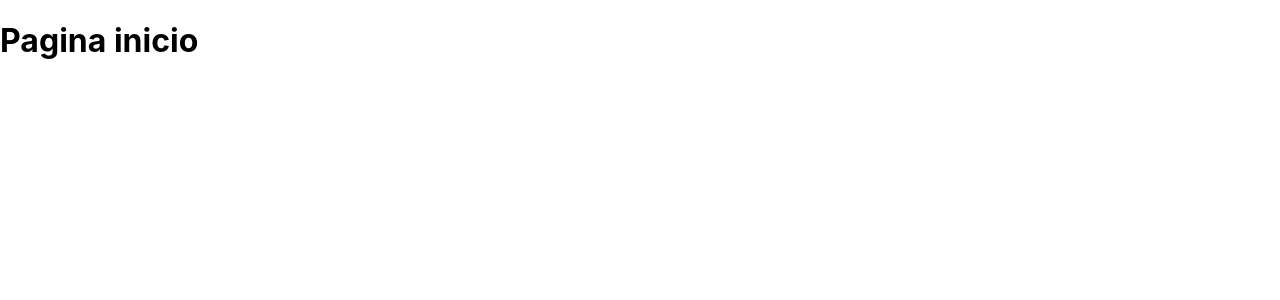
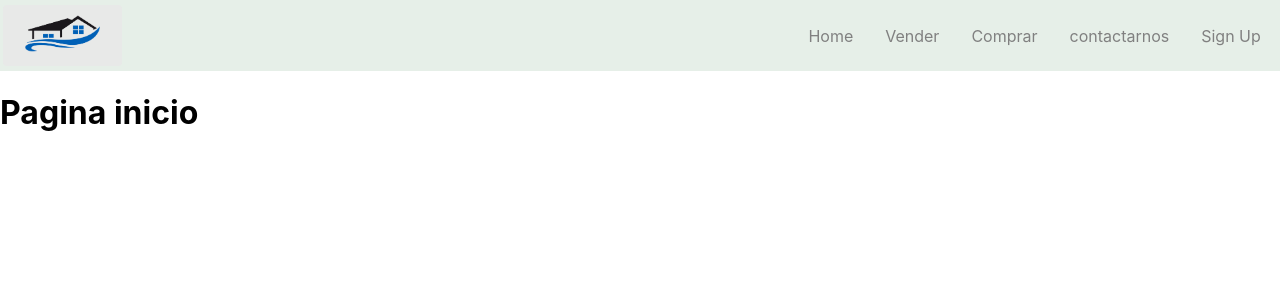
Before and after one commit to No-Country/C8-50-typescript-react, a React (Create React App) app in the folder frontend/: page / in a window 1280 px wide. Shown: the top 300 px of the page. Built offline with nearby package versions, Linux system fonts and the light colour scheme.

Commit message:
feat: BrouserRouter and Navbar styled

```diff
--- a/frontend/src/App.tsx
+++ b/frontend/src/App.tsx
@@ -1,12 +1,15 @@
-
+import { BrowserRouter, Routes, Route } from 'react-router-dom';
+import Navbar from './components/Navbar/Navbar';
 import Home from './pages/Home/home';
-
 
 function App(): any {
 	return (
-		<>
-			<Home />
-		</>
+		<BrowserRouter>
+			<Navbar />
+			<Routes>
+				<Route path='/' element={<Home />} />
+			</Routes>
+		</BrowserRouter>
 	);
 }
 
--- /dev/null
+++ b/frontend/src/components/Navbar/Navbar.tsx
@@ -0,0 +1,34 @@
+import {
+	Nav,
+	NavLink,
+	Bars,
+	NavMenu,
+	NavBtn,
+	NavBtnLink,
+	LogoImg,
+} from '../../styled-components/styled.navbarElements';
+import Logo from '../../assets/img/logo.png';
+
+const Navbar = (): any => {
+	return (
+		<>
+			<Nav>
+				<Bars />
+				<NavBtn>
+					<NavBtnLink to='/'>
+						<LogoImg className='logo' src={Logo} alt='logo-inmobiliaria' />
+					</NavBtnLink>
+				</NavBtn>
+				<NavMenu>
+					<NavLink to='/'>Home</NavLink>
+					<NavLink to='/vender'>Vender</NavLink>
+					<NavLink to='/comprar'>Comprar</NavLink>
+					<NavLink to='/contact'>contactarnos</NavLink>
+					<NavLink to='/sign-up'>Sign Up</NavLink>
+				</NavMenu>
+			</Nav>
+		</>
+	);
+};
+
+export default Navbar;
--- /dev/null
+++ b/frontend/src/styled-components/styled.navbarElements.tsx
@@ -0,0 +1,52 @@
+import { NavLink as Link } from 'react-router-dom';
+import styled from 'styled-components';
+
+export const LogoImg = styled.img`
+	width: 75px;
+	margin: 0 auto;
+`;
+export const Nav = styled.nav`
+	background: #e6efe8;
+	height: 65px;
+	display: flex;
+	justify-content: space-between;
+	padding: 0.2rem;
+`;
+
+export const NavLink = styled(Link)`
+	color: #808080;
+	display: flex;
+	align-items: center;
+	text-decoration: none;
+	padding: 0 1rem;
+	height: 100%;
+	cursor: pointer;
+	.active {
+		color: #000000;
+	}
+`;
+
+export const Bars = styled.div`
+	display: none;
+	color: #808080;
+`;
+
+export const NavMenu = styled.div`
+	display: flex;
+	align-items: center;
+`;
+
+export const NavBtn = styled.nav`
+	display: flex;
+	align-items: center;
+`;
+
+export const NavBtnLink = styled(Link)`
+	border-radius: 4px;
+	background: #e9e9e9ed;
+	padding: 10px 22px;
+	color: #000000;
+	outline: none;
+	border: none;
+	cursor: pointer;
+`;
```
